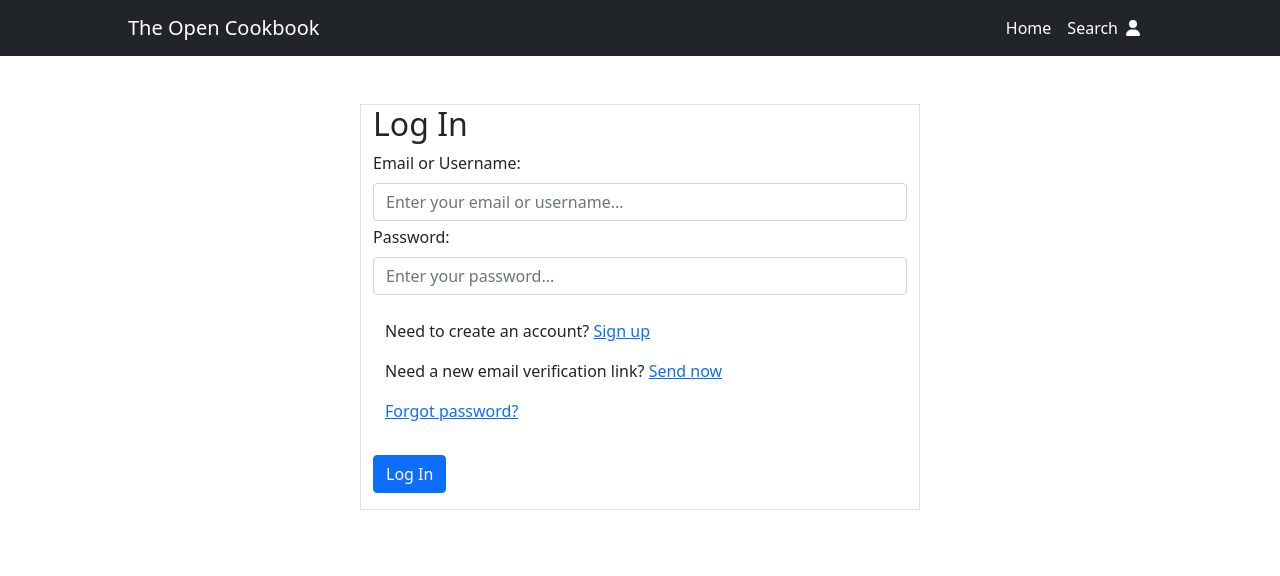
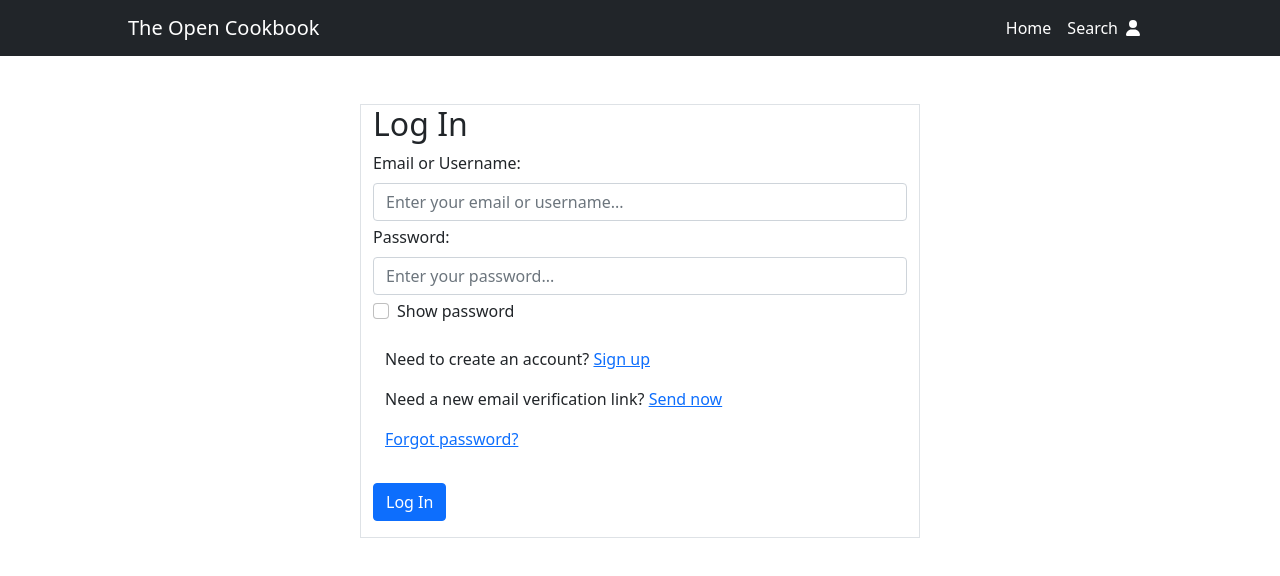
Before and after one commit to brandonijones/recipe-website, a React (Create React App) app in the folder react-frontend/: page /login in a window 1280 px wide. Shown: the top 576 px of the page. Built offline with nearby package versions, Linux system fonts and the light colour scheme; no server answers.

Commit message:
feat: Add show password button
Added an option to show password on the login, registration, and password reset forms.

Addresses: Issues #1, #2, #15

```diff
--- a/react-frontend/src/components/AuthorizedPasswordResetRequest.jsx
+++ b/react-frontend/src/components/AuthorizedPasswordResetRequest.jsx
@@ -13,6 +13,11 @@ function AuthorizedPasswordResetRequest(props) {
     const [errorMessage, setErrorMessage] = useState("");
     const [isSending, setIsSending] = useState(false);
     const { authState } = useContext(AuthContext);
+
+    const [passwordVisibility, setPasswordVisibilty] = useState(false);
+    const [passwordConfirmVisibility, setPasswordConfirmVisibility] = useState(false);
+    const [passwordType, setPasswordType] = useState("password");
+    const [passwordConfirmType, setPasswordConfirmType] = useState("password");
 
     const resetPassword = (formData) => {
         setIsSending(true);
@@ -49,6 +54,26 @@ function AuthorizedPasswordResetRequest(props) {
         passwordConfirmation: Yup.string().oneOf([Yup.ref('newPassword'), null], "Passwords do not match!").required("Please confirm your password.")
     });
 
+    const showPassword = () => {
+        if (!passwordVisibility) {
+            setPasswordType("text");
+            setPasswordVisibilty(true);
+        } else {
+            setPasswordType("password");
+            setPasswordVisibilty(false);
+        }
+    }
+
+    const showPasswordConfirmation = () => {
+        if (!passwordConfirmVisibility) {
+            setPasswordConfirmType("text");
+            setPasswordConfirmVisibility(true);
+        } else {
+            setPasswordConfirmType("password");
+            setPasswordConfirmVisibility(false);
+        }
+    }
+
     return (
         <div className='border container-sm my-5' style={{"maxWidth": "35rem"}}>
             <Alert show={show} variant="danger"> <p>{ errorMessage }</p> </Alert>
@@ -61,15 +86,23 @@ function AuthorizedPasswordResetRequest(props) {
                     <Form>
                         <div className='mb-1'>
                             <label className='form-label'>New password:</label>
-                            <Field name="newPassword" type="password" className="form-control" placeholder='Create a new password...'/>
-                            {errors.newPassword && touched.newPassword && <div className='text-danger'>{errors.newPassword}</div>}
+                            <Field name="newPassword" type={passwordType} className="form-control" placeholder='Create a new password...'/>
                         </div>
+                        <div className="form-check">
+                            <input className="form-check-input" type="checkbox" onClick={showPassword} />
+                            <label className="form-check-label">Show password</label>
+                        </div>
+                        {errors.newPassword && touched.newPassword && <div className='text-danger'>{errors.newPassword}</div>}
                         <div className='mb-1'>
                             <label className='form-label'>Confirm new password:</label>
-                            <Field name="passwordConfirmation" type="password" className="form-control" placeholder='Re-type your new password...'/>
-                            {errors.passwordConfirmation && touched.passwordConfirmation && <div className='text-danger'>{errors.emailConfirmation}</div>}
-                            {!errors.passwordConfirmation && touched.passwordConfirmation && <div className='text-success'>Password matches</div>}
+                            <Field name="passwordConfirmation" type={passwordConfirmType} className="form-control" placeholder='Re-type your new password...'/>
                         </div>
+                        <div className="form-check mb-1">
+                            <input className="form-check-input" type="checkbox" onClick={showPasswordConfirmation} />
+                            <label className="form-check-label">Show password</label>
+                        </div>
+                        {errors.passwordConfirmation && touched.passwordConfirmation && <div className='text-danger'>{errors.passwordConfirmation}</div>}
+                        {!errors.passwordConfirmation && touched.passwordConfirmation && <div className='text-success'>Password matches!</div>}
                         <div>
                             <button type="submit" className="btn btn-primary my-3">Reset Password</button>
                             { isSending && <span>loading...</span> }
--- /dev/null
+++ b/react-frontend/src/components/PasswordResetEmailSent.jsx
@@ -0,0 +1,12 @@
+import React from "react";
+
+function PasswordResetEmailSent(props) {
+
+    return (
+        <div>
+            <p>Password reset email has been sent to { props.email } </p>
+        </div>
+    );
+}
+
+export default PasswordResetEmailSent;
--- a/react-frontend/src/pages/Login.jsx
+++ b/react-frontend/src/pages/Login.jsx
@@ -14,6 +14,8 @@ function Login() {
     const [loginError, setLoginError] = useState("");
     const { setAuthState } = useContext(AuthContext);
     const [isSending, setIsSending] = useState(false);
+    const [passwordVisibility, setPasswordVisibilty] = useState(false);
+    const [passwordType, setPasswordType] = useState("password");
 
     const initialValues = {
         user: "",
@@ -56,6 +58,16 @@ function Login() {
         password: Yup.string().required("Please enter your password.")
     });
 
+    const showPassword = () => {
+        if (!passwordVisibility) {
+            setPasswordType("text");
+            setPasswordVisibilty(true);
+        } else {
+            setPasswordType("password");
+            setPasswordVisibilty(false);
+        }
+    }
+
     return (
         <div className='border container-sm my-5' style={{"maxWidth": "35rem"}}>
             <h2>Log In</h2>
@@ -72,11 +84,15 @@ function Login() {
                             <Field name="user" className="form-control" placeholder='Enter your email or username...'/>
                             {errors.user && touched.user && <div className='text-danger'>{errors.user}</div>}
                         </div>
-                        <div className='mb-4'>
+                        <div className='mb-1'>
                             <label className='form-label'>Password:</label>
-                            <Field name="password" type="password" className="form-control" placeholder='Enter your password...' />
-                            {errors.password && touched.password && <div className='text-danger'>{errors.password}</div>}
+                            <Field name="password" type={passwordType} className="form-control" placeholder='Enter your password...' />
                         </div>
+                        <div className="form-check mb-4">
+                            <input className="form-check-input" type="checkbox" onClick={showPassword} />
+                            <label className="form-check-label">Show password</label>
+                        </div>
+                        {errors.password && touched.password && <div className='text-danger'>{errors.password}</div>}
                         <div className='container'>
                             <p>Need to create an account? <a href="/registration">Sign up</a></p>
                             <p>Need a new email verification link? <a href="/resend-email">Send now</a> </p>
--- a/react-frontend/src/pages/Registration.jsx
+++ b/react-frontend/src/pages/Registration.jsx
@@ -11,6 +11,10 @@ function Registration() {
     const [usernameTaken, setUsernameTaken] = useState(false);
     const [emailTaken, setEmailTaken] = useState(false);
     const [isSending, setIsSending] = useState(false);
+    const [passwordVisibility, setPasswordVisibilty] = useState(false);
+    const [passwordConfirmVisibility, setPasswordConfirmVisibility] = useState(false);
+    const [passwordType, setPasswordType] = useState("password");
+    const [passwordConfirmType, setPasswordConfirmType] = useState("password");
 
     const initialValues = {
         firstName: "",
@@ -79,6 +83,26 @@ function Registration() {
         navigate("/registration-success");
     }
 
+    const showPassword = () => {
+        if (!passwordVisibility) {
+            setPasswordType("text");
+            setPasswordVisibilty(true);
+        } else {
+            setPasswordType("password");
+            setPasswordVisibilty(false);
+        }
+    }
+
+    const showPasswordConfirmation = () => {
+        if (!passwordConfirmVisibility) {
+            setPasswordConfirmType("text");
+            setPasswordConfirmVisibility(true);
+        } else {
+            setPasswordConfirmType("password");
+            setPasswordConfirmVisibility(false);
+        }
+    }
+
     return (
         <div className='border container-sm my-5' style={{"maxWidth": "35rem"}}>
             <h2>Sign Up</h2>
@@ -121,17 +145,27 @@ function Registration() {
                         </div>
                         <div className='mb-1'>
                             <label className='form-label'>Create a password</label>
-                            <Field name="password" type="password" className="form-control" placeholder='Must be at least 6 characters...' />
-                            {errors.password && touched.password && <div className='text-danger'>{errors.password}</div>}
-                            {!errors.password && touched.password && <div className='text-success'>Password is valid!</div>}
+                            <Field name="password" type={passwordType} className="form-control" placeholder='Must be at least 6 characters...' />
                         </div>
-                        <div className='mb-4'>
+                        <div className="form-check">
+                            <input className="form-check-input" type="checkbox" onClick={showPassword} />
+                            <label className="form-check-label">Show password</label>
+                        </div>
+                        {errors.password && touched.password && <div className='text-danger'>{errors.password}</div>}
+                        {!errors.password && touched.password && <div className='text-success'>Password is valid!</div>}
+                        <div className='mb-1'>
                             <label className='form-label'>Confirm password</label>
-                            <Field name="passwordConfirmation" type="password" className="form-control" placeholder='Re-type password...'/>
-                            {errors.passwordConfirmation && touched.passwordConfirmation && <div className='text-danger'>{errors.passwordConfirmation}</div>}
-                            {!errors.passwordConfirmation && touched.passwordConfirmation && <div className='text-success'>Password matches!</div>}
+                            <Field name="passwordConfirmation" type={passwordConfirmType} className="form-control" placeholder='Re-type password...'/>
                         </div>
-                        <p>Already have an account? <a href="/login">Log in</a></p>
+                        <div className="form-check mb-1">
+                            <input className="form-check-input" type="checkbox" onClick={showPasswordConfirmation} />
+                            <label className="form-check-label">Show password</label>
+                        </div>
+                        {errors.passwordConfirmation && touched.passwordConfirmation && <div className='text-danger'>{errors.passwordConfirmation}</div>}
+                        {!errors.passwordConfirmation && touched.passwordConfirmation && <div className='text-success'>Password matches!</div>}
+
+                        <p className="mt-4" >Already have an account? <a href="/login">Log in</a></p>
+
                         <div>
                             <button type="submit" className="btn btn-primary my-3">Register</button>
                             { isSending && <span>loading...</span> }
--- a/react-frontend/src/pages/ResetPassword.jsx
+++ b/react-frontend/src/pages/ResetPassword.jsx
@@ -2,9 +2,11 @@ import React, { useEffect, useState } from "react";
 import { useParams } from "react-router";
 import AuthorizedPasswordResetRequest from "../components/AuthorizedPasswordResetRequest";
 import AccountService from "../services/AccountService";
+import { useNavigate } from 'react-router';
 
 function ResetPassword() {
 
+    const navigate = useNavigate();
     let { code } = useParams();
     const [isAuthorized, setIsAuthorized] = useState(false);
 
@@ -13,6 +15,8 @@ function ResetPassword() {
             console.log(response.data);
             if (response.data) {
                 setIsAuthorized(true);
+            } else {
+                navigate("/");
             }
         })
     }, []);
```
Also changed, not shown: react-frontend/src/pages/ForgotPassword.jsx (+13 -3 lines), react-frontend/src/pages/Profile.jsx (+6 -1 lines), 1 other file (tests, documents, lock files or other folders).
